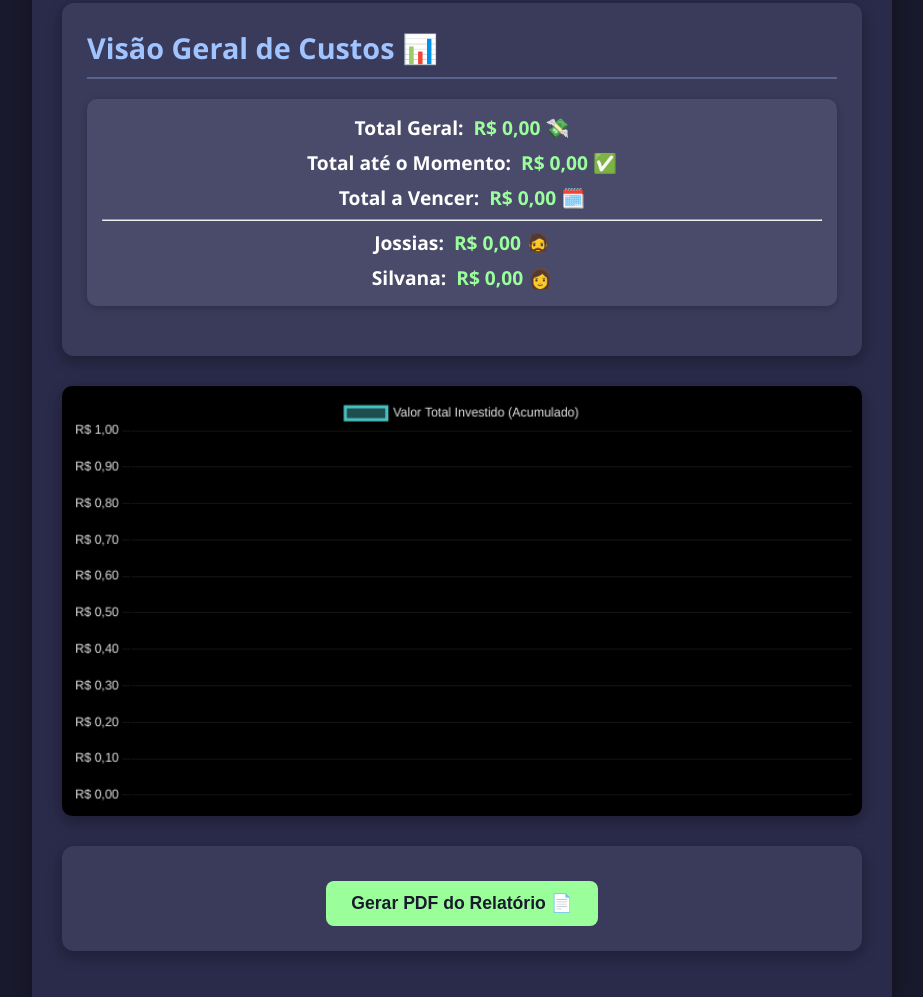
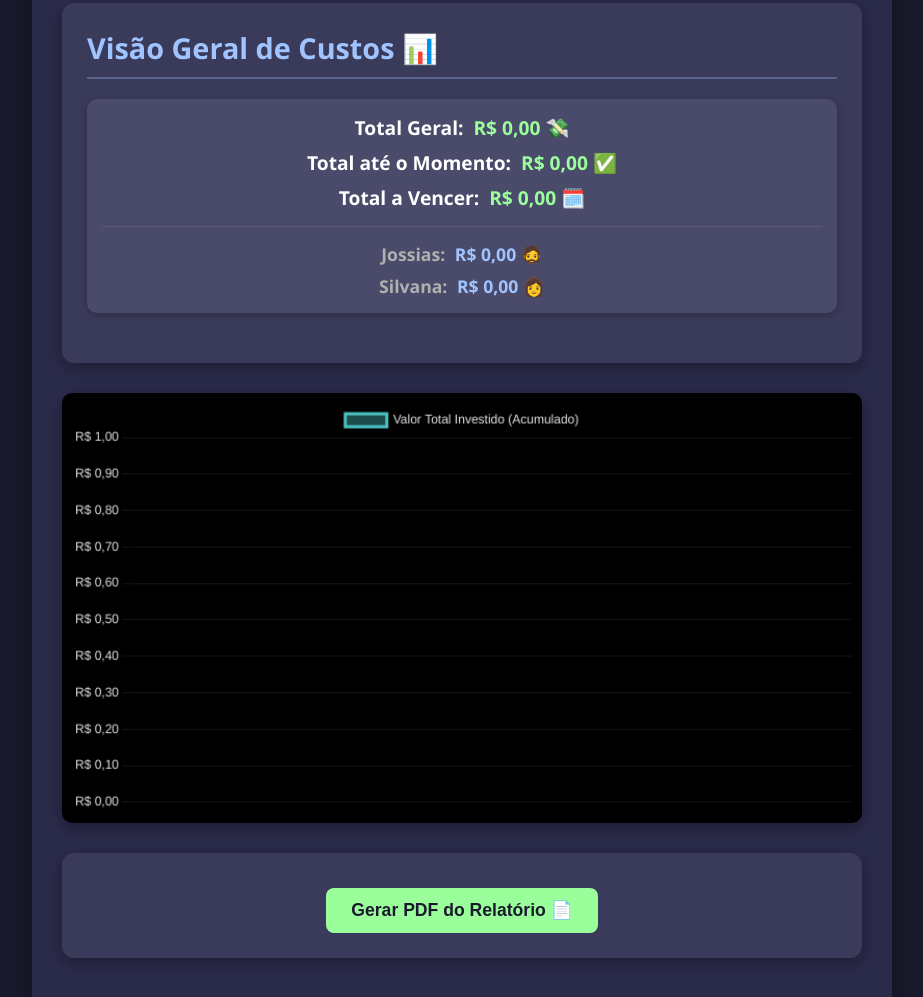
Before and after one commit to hidraulicafreitas/customuro, a plain HTML site: page index.html in a window 1280 px wide. Shown: the part 815-1812 px from the top of the page, without its empty margins (178-1101 px from the left). Drawn offline with nearby package versions, Linux system fonts and the light colour scheme.

Commit message:
Update style.css

```diff
--- a/style.css
+++ b/style.css
@@ -135,7 +135,6 @@ button:active {
     color: #1a1a2e;
 }
 
-/* NOVO: Estilo para o contêiner dos 3 totais */
 .total-investido-container {
     background-color: #4a4a6a;
     border-radius: 10px;
@@ -145,20 +144,37 @@ button:active {
 }
 
 .total-line {
-    font-size: 1.2em; /* Tamanho da fonte para cada linha */
+    font-size: 1.2em;
     color: #fff;
     font-weight: bold;
     text-align: center;
-    margin-bottom: 8px; /* Espaçamento entre as linhas */
+    margin-bottom: 8px;
 }
 
 .total-line:last-child {
-    margin-bottom: 0; /* Remove margem do último item */
+    margin-bottom: 0;
 }
 
 .total-line span {
-    color: #9aff9a; /* Cor para os valores */
+    color: #9aff9a;
     margin-left: 5px;
+}
+
+/* NOVO: Estilo para o divisor entre os totais gerais e individuais */
+.total-investido-container hr {
+    border: none;
+    border-top: 1px solid rgba(255, 255, 255, 0.1);
+    margin: 15px 0;
+}
+
+/* NOVO: Estilo para os totais de responsabilidade individual */
+.participant-total {
+    font-size: 1.1em; /* Um pouco menor para diferenciar */
+    color: #b0b0b0; /* Cor um pouco mais suave */
+}
+
+.participant-total span {
+    color: #a0c4ff; /* Um azul para os valores individuais */
 }
 
 
@@ -200,7 +216,7 @@ button:active {
 }
 
 #listaCustos li .delete-btn, #listaAVencer li .delete-btn {
-    background-color: #ff6b6b; /* Vermelho para o botão de exclusão */
+    background-color: #ff6b6b;
     color: white;
     border: none;
     padding: 8px 12px;
@@ -215,7 +231,7 @@ button:active {
 }
 
 #listaAVencer li .mark-paid-btn {
-    background-color: #28a745; /* Verde para o botão "Pago!" */
+    background-color: #28a745;
     color: white;
     border: none;
     padding: 8px 12px;
@@ -284,7 +300,7 @@ button:active {
     }
 
     #listaCustos li .item-actions, #listaAVencer li .item-actions {
-        flex-direction: column; /* Empilha os botões em telas pequenas */
+        flex-direction: column;
         gap: 5px;
     }
 }
```
